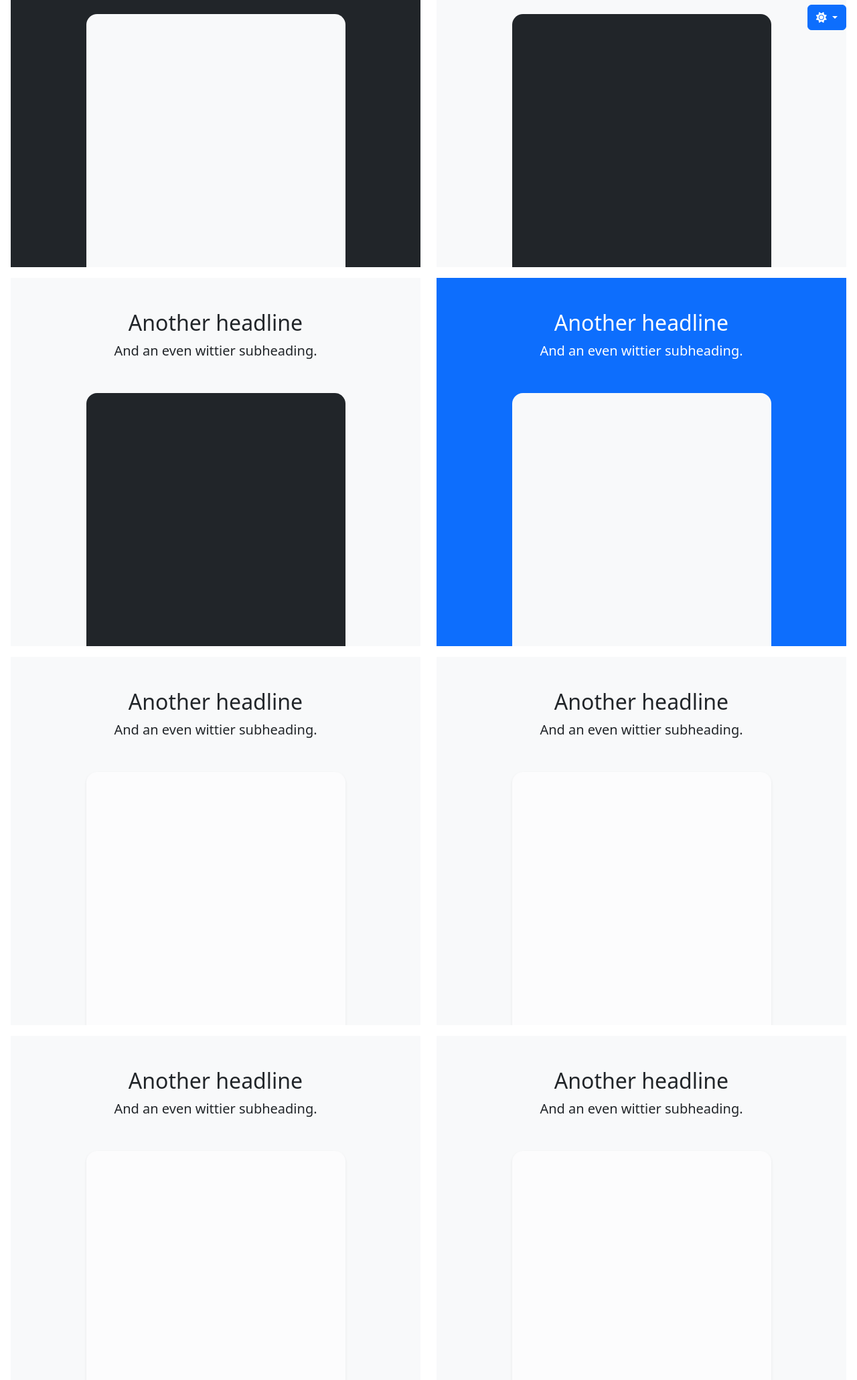
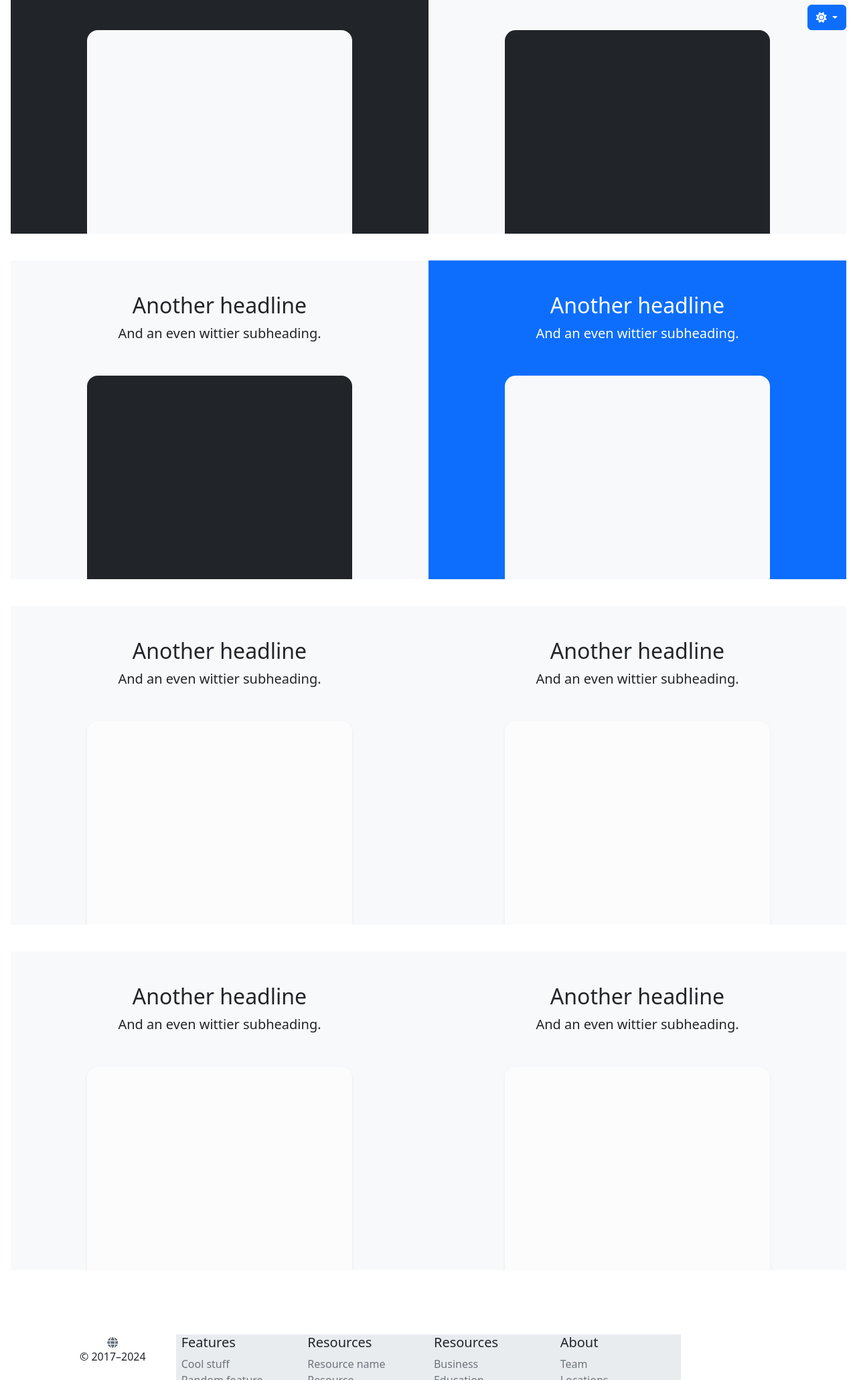
Before and after one commit to SayedMahmoudIT/Task12-Bootstrap, a plain HTML site: page index.html in a window 1280 px wide. Shown: the part 739-2800 px from the top of the page at 67% size. Drawn offline with Linux system fonts and the light colour scheme.

Commit message:
bootstrap task udated 14-11-2024

```diff
--- a/css/style.css
+++ b/css/style.css
@@ -8,7 +8,7 @@
 } */
 
  .section-h{
-    height: 550px;
+    height: 500px;
  }
 .product::before{
     content: '';
@@ -61,6 +61,6 @@ border-radius: 50%;*/
 
 
 
-.card{
+/* .card{
     width : 20%
-}
+} */
--- a/index.html
+++ b/index.html
@@ -49,24 +49,8 @@
             <li class="nav-item">
               <a class="nav-link text-light" href="#"><i class="fa-solid fa-cart-shopping"></i></a>
             </li>
+          </ul>
 
-            <!-- <li class="nav-item dropdown">
-              <a class="nav-link dropdown-toggle text-light" href="#" role="button" data-bs-toggle="dropdown" aria-expanded="false">
-                Dropdown
-              </a>
-              <ul class="dropdown-menu">
-                <li><a class="dropdown-item" href="#">Action</a></li>
-                <li><a class="dropdown-item" href="#">Another action</a></li>
-                <li><hr class="dropdown-divider"></li>
-                <li><a class="dropdown-item" href="#">Something else here</a></li>
-              </ul>
-            </li> -->
-
-          </ul>
-          <!-- <form class="d-flex" role="search">
-            <input class="form-control me-2" type="search" placeholder="Search" aria-label="Search">
-            <button class="btn btn-outline-success" type="submit">Search</button>
-          </form> -->
         </div>
       </div>
     </nav>
@@ -77,7 +61,7 @@
   <section class="m-3 bg-body-tertiary position-relative overflow-hidden">
     <div class="d-flex gap-5 justify-content-center align-items-center">
 
-      <div class="bg-secondary-subtle product2 position-relative rounded-4">
+      <div class="bg-secondary-subtle product2 position-relative rounded-4 ">
       </div>
 
       <div class=" text-center">
@@ -100,10 +84,12 @@
 
 
   <!--section2  -->
-  <section class="section-h">
-<!--  style="height: 550;" h-75-->
-    <div class="d-flex gap-4 m-3  h-100 overflow-hidden ">
-      <div class="text-bg-dark text-center p-5 w-50 h-100">
+    <section>
+
+      <div class="section-h">
+        <div class="row g-4 m-3  h-100 overflow-hidden ">
+
+          <div class="col-md-6 text-bg-dark text-center p-5 h-100">
             <h2>Another headline</h2>
             <p class="lead">And an even wittier subheading.</p>
             <div class="rounded-4 bg-body-tertiary m-auto w-75 h-100 mt-5">
@@ -111,14 +97,15 @@
             </div>
           </div>
 
-      <div class="bg-body-tertiary text-center p-5 w-50">
+          <div class="col-md-6  bg-body-tertiary text-center p-5">
             <h2>Another headline</h2>
             <p class="lead">And an even wittier subheading.</p>
-        <div class="rounded-4 text-bg-dark m-auto w-75 h-100  mt-5">
+            <div class="rounded-4 text-bg-dark m-auto w-75 h-100 mt-5">
 
             </div>
           </div>
 
+        </div>
       </div>
 
     </section>
@@ -126,9 +113,9 @@
     <!--section 3  -->
     <section class="section-h">
 
-      <div class="d-flex gap-4 m-3 h-100 overflow-hidden " >
+      <div class="row g-4 m-3  h-100 overflow-hidden" >
 
-        <div class="bg-body-tertiary text-center p-5 w-50">
+        <div class="col-md-6 bg-body-tertiary text-center p-5">
           <h2>Another headline</h2>
           <p class="lead">And an even wittier subheading.</p>
           <div class="rounded-4 w-75 h-100 text-bg-dark  m-auto mt-5">
@@ -136,7 +123,7 @@
           </div>
         </div>
 
-        <div class="text-bg-primary text-center p-5 w-50">
+        <div class="col-md-6 text-bg-primary text-center p-5">
           <h2>Another headline</h2>
           <p class="lead">And an even wittier subheading.</p>
           <div class="rounded-4 w-75 h-100 bg-body-tertiary m-auto mt-5">
@@ -151,9 +138,9 @@
      <!--section 4  -->
      <section class="section-h">
 
-      <div class="d-flex gap-4 m-3 h-100 overflow-hidden " >
+      <div class="row g-4 m-3  h-100 overflow-hidden" >
 
-        <div class="bg-body-tertiary text-center p-5 w-50">
+        <div class="col-md-6 bg-body-tertiary text-center p-5">
           <h2>Another headline</h2>
           <p class="lead">And an even wittier subheading.</p>
           <div class="rounded-4 w-75 h-100 bg-light-subtle shadow-sm  m-auto mt-5">
@@ -161,7 +148,7 @@
           </div>
         </div>
 
-        <div class="bg-body-tertiary text-center p-5 w-50">
+        <div class="col-md-6 bg-body-tertiary text-center p-5">
           <h2>Another headline</h2>
           <p class="lead">And an even wittier subheading.</p>
           <div class="rounded-4 w-75 h-100 bg-light-subtle shadow-sm  m-auto mt-5">
@@ -176,9 +163,9 @@
 <!--section 5  -->
 <section class="section-h">
 
-  <div class="d-flex gap-4 m-3 h-100 overflow-hidden " >
+  <div class="row g-4 m-3 h-100 overflow-hidden " >
 
-    <div class="bg-body-tertiary text-center p-5 w-50">
+    <div class="col-md-6 bg-body-tertiary text-center p-5">
       <h2>Another headline</h2>
       <p class="lead">And an even wittier subheading.</p>
       <div class="rounded-4 w-75 h-100 bg-light-subtle shadow-sm  m-auto mt-5">
@@ -186,7 +173,7 @@
       </div>
     </div>
 
-    <div class="bg-body-tertiary text-center p-5 w-50">
+    <div class="col-md-6 bg-body-tertiary text-center p-5">
       <h2>Another headline</h2>
       <p class="lead">And an even wittier subheading.</p>
       <div class="rounded-4 w-75 h-100 bg-light-subtle shadow-sm  m-auto mt-5">
@@ -232,15 +219,15 @@
     <!-- d-flex justify-content-between -->
       <footer class="container">
 
-        <div class="row text-dark-subtle">
-          <div class="col-2">
+        <div class="row g-3 text-dark-subtle">
+          <div class="col-sm-12  col-md-2">
             <div class="text-center">
               <a href="#" class="text-decoration-none text-secondary"><i class="fa-solid fa-globe"></i></a>
               <h6>© 2017–2024</h6>
             </div>
           </div>
 
-          <div class="col-2 bg-body-secondary">
+          <div class="col-sm-6 col-md-2 bg-body-secondary">
             <h5>Features</h5>
             <ul class="list-unstyled">
               <li><a href="#" class="text-decoration-none text-secondary">Cool stuff</a></li>
@@ -252,7 +239,7 @@
             </ul>
           </div>
 
-          <div class="col-2 bg-body-secondary">
+          <div class="col-sm-6 col-md-2 bg-body-secondary">
             <h5>Resources</h5>
             <ul class="list-unstyled">
               <li><a href="#" class="text-decoration-none text-secondary">Resource name</a></li>
@@ -262,7 +249,7 @@
             </ul>
           </div>
 
-          <div class="col-2 bg-body-secondary">
+          <div class="col-sm-6 col-md-2 bg-body-secondary">
             <h5>Resources</h5>
             <ul class="list-unstyled">
               <li><a href="#" class="text-decoration-none text-secondary">Business</a></li>
@@ -272,7 +259,7 @@
             </ul>
           </div>
 
-          <div class="col-2 bg-body-secondary">
+          <div class="col-sm-6 col-md-2 bg-body-secondary">
             <h5>About</h5>
             <ul class="list-unstyled">
               <li><a href="#" class="text-decoration-none text-secondary">Team</a></li>
@@ -289,23 +276,6 @@
       <br><br>
 
 
-      <!-- <section class="container">
-        <div class="w-25 text-center bg-danger-subtle p-4">
-          <img src="./Images/1.jfif" alt="" class="rounded-circle" width="200" height="200">
-
-          <div style="width: 100px; height: 100px; margin:auto;"
-          class="rounded-circle bg-secondary mt-3"></div>
-          <br><br><br><br><br>
-
-          <h2 class="text-capitalize card-title">heading</h2>
-          <p>Lorem ipsum dolor sit amet consectetur adipisicing elit. Voluptatum, dolores dolorem molestias praesentium nihil commodi minima? Explicabo ipsa perspiciatis facere!</p>
-          <button class="btn btn-secondary">View details</button>
-        </div>
-
-
-
-
-      </section> -->
 
     <div class="dropdown position-fixed bottom-0 end-0 p-3">
           <button class="btn btn-primary dropdown-toggle" type="button" data-bs-toggle="dropdown" aria-expanded="false">
```
Lines whose indentation alone changed are shown as unchanged.
